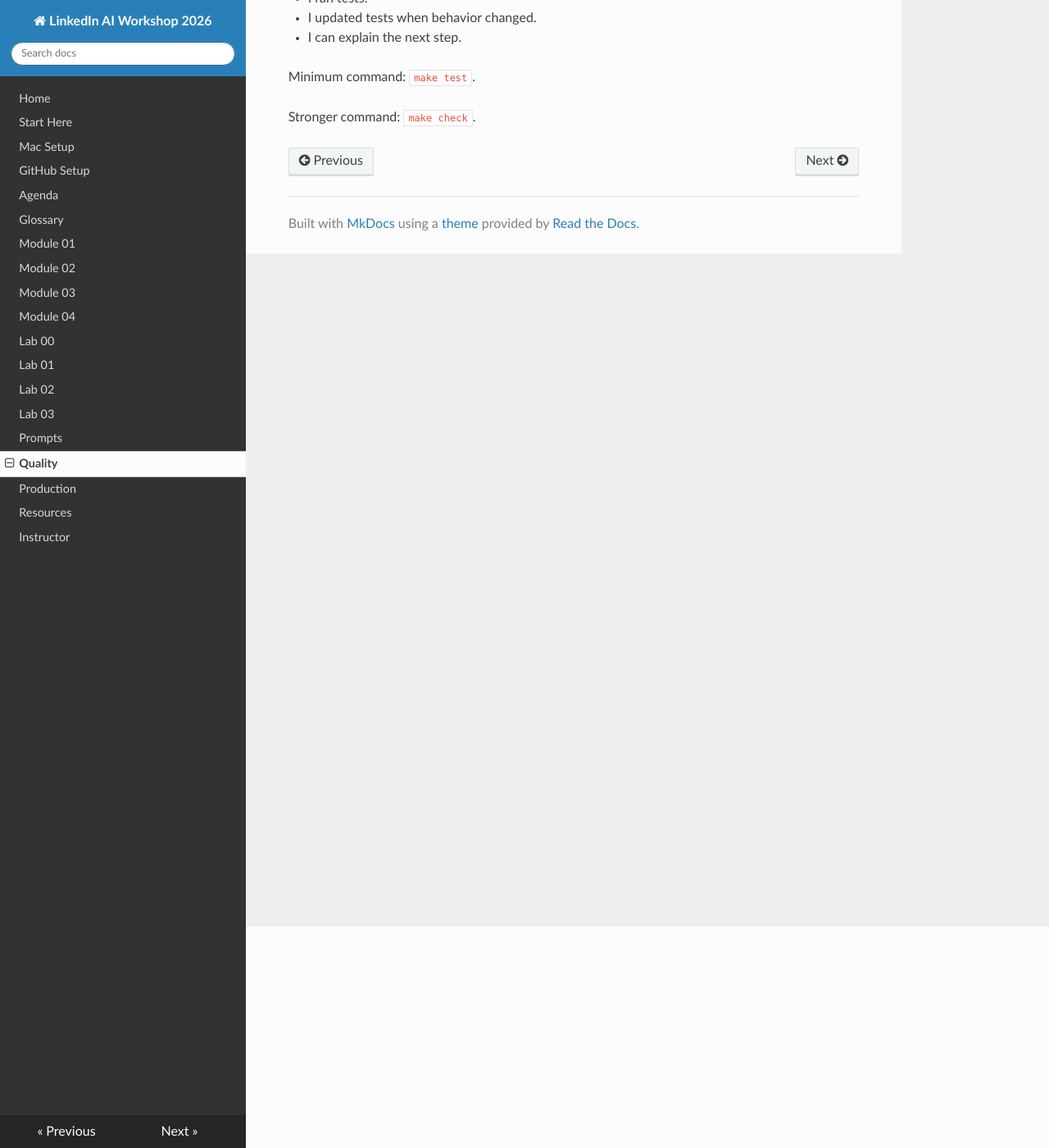
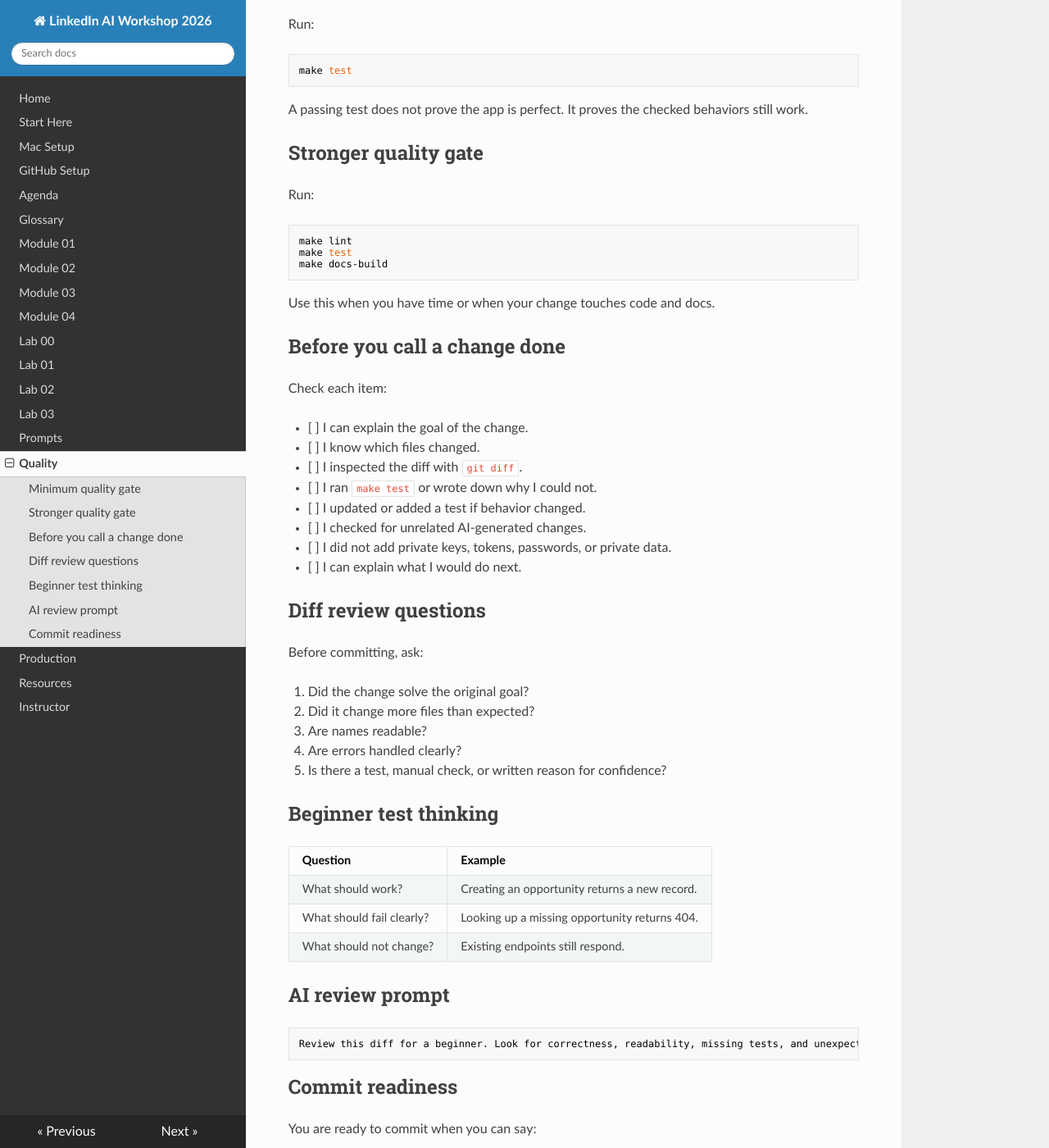
Before and after one commit to thetechhustle/ai_workshop_linkedin2026, an MkDocs documentation site: the page built from docs/06-checklists/quality.md, in a window 1280 px wide and 1400 px high, scrolled down 270 px. Shown: the whole window at 82% size. Built offline with MkDocs 1.6.1, drawn with Linux system fonts in a browser that asks for light colours; nearby versions of some CDN libraries; some of the changed text lies outside the part shown.

Commit message:
docs: expand quality checklist

````diff
--- a/docs/06-checklists/quality.md
+++ b/docs/06-checklists/quality.md
@@ -1,13 +1,68 @@
 # Quality Checklist
 
-Before you call a change done:
+A quality gate is anything that helps you decide whether a change is safe enough to keep. In this workshop, the goal is not perfection. The goal is to build the habit of checking your work.
 
-- I can explain the goal of the change.
-- I inspected the diff.
-- I ran tests.
-- I updated tests when behavior changed.
-- I can explain the next step.
+## Minimum quality gate
 
-Minimum command: `make test`.
+Run:
 
-Stronger command: `make check`.
+```bash
+make test
+```
+
+A passing test does not prove the app is perfect. It proves the checked behaviors still work.
+
+## Stronger quality gate
+
+Run:
+
+```bash
+make lint
+make test
+make docs-build
+```
+
+Use this when you have time or when your change touches code and docs.
+
+## Before you call a change done
+
+Check each item:
+
+- [ ] I can explain the goal of the change.
+- [ ] I know which files changed.
+- [ ] I inspected the diff with `git diff`.
+- [ ] I ran `make test` or wrote down why I could not.
+- [ ] I updated or added a test if behavior changed.
+- [ ] I checked for unrelated AI-generated changes.
+- [ ] I did not add private keys, tokens, passwords, or private data.
+- [ ] I can explain what I would do next.
+
+## Diff review questions
+
+Before committing, ask:
+
+1. Did the change solve the original goal?
+2. Did it change more files than expected?
+3. Are names readable?
+4. Are errors handled clearly?
+5. Is there a test, manual check, or written reason for confidence?
+
+## Beginner test thinking
+
+| Question | Example |
+|---|---|
+| What should work? | Creating an opportunity returns a new record. |
+| What should fail clearly? | Looking up a missing opportunity returns 404. |
+| What should not change? | Existing endpoints still respond. |
+
+## AI review prompt
+
+```text
+Review this diff for a beginner. Look for correctness, readability, missing tests, and unexpected changes. Do not rewrite the project. Tell me whether this is safe to commit and what one small improvement I should make first.
+```
+
+## Commit readiness
+
+You are ready to commit when you can say:
+
+> I know what changed, why it changed, and what evidence I have that it still works.
````
